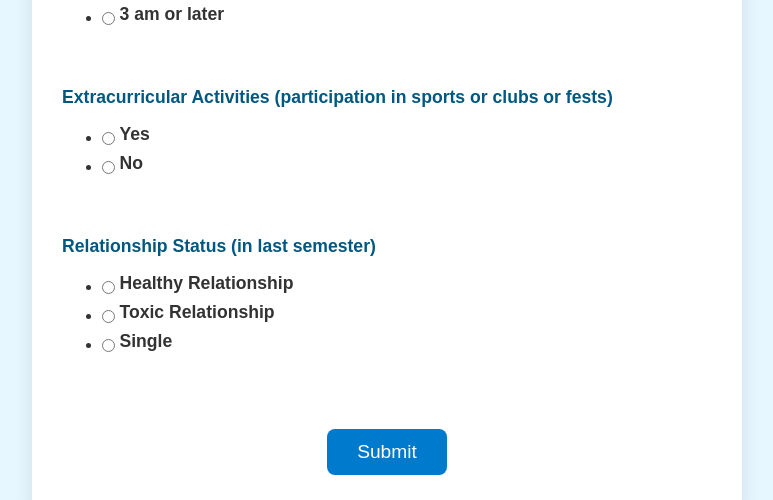
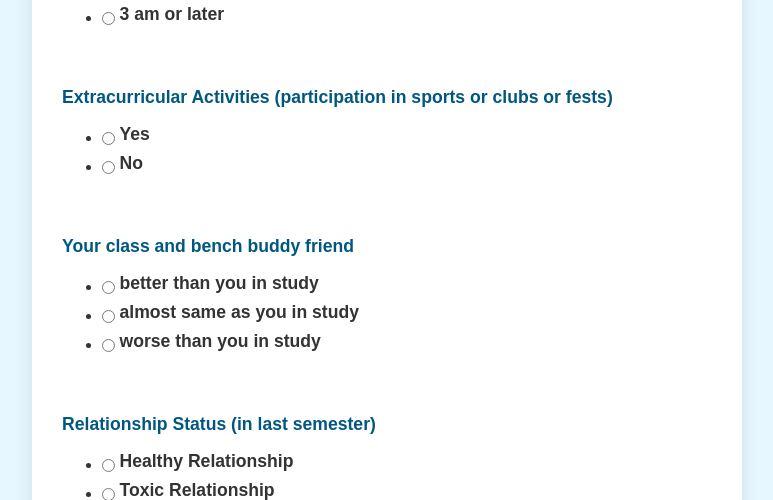
Before and after one commit to Teesha81/CPI_Predicition, a Flask app: page / in a window 1280 px wide. Shown: the part 5191-5691 px from the top of the page, without its empty margins (253-1026 px from the left). Run offline with Flask 3, Linux system fonts and the light colour scheme; parts of the project's set-up code (start-up, migrations or seed data) failed here and were passed over.

Commit message:
Update index.html

```diff
--- a/templates/index.html
+++ b/templates/index.html
@@ -230,12 +230,18 @@
             {{ form.extracurricular_activities() }}<br>
         </div>
 
+        <!-- Class Buddy Friend -->
+        <div>
+            {{ form.class_buddy_friend.label }}
+            {{ form.class_buddy_friend() }}<br>
+        </div>
 
         <!-- Relationship Status in Last Sem -->
         <div>
             {{ form.relationship_status_in_last_sem.label }}
             {{ form.relationship_status_in_last_sem() }}<br>
         </div>
+
 
         <!-- Submit Button -->
         <div>
```
